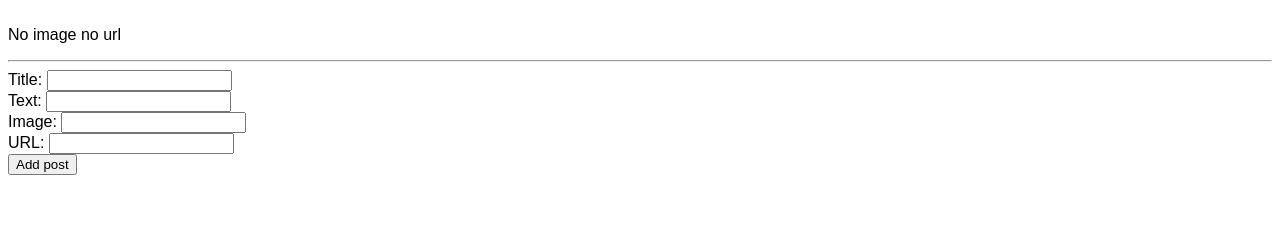
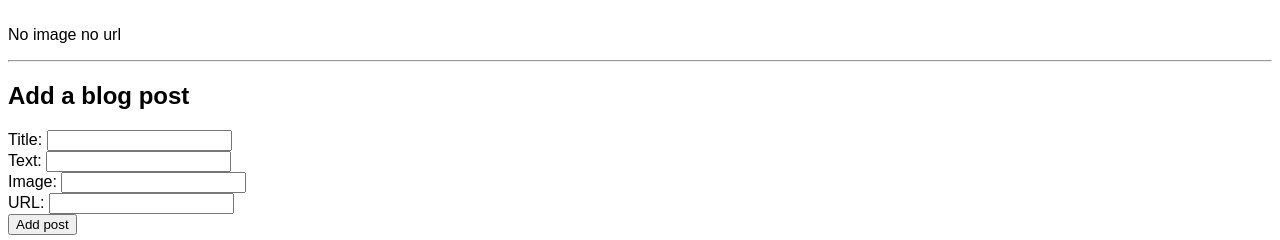
Before and after one commit to majudhu/laern-vue3-blog, a Vue app: page / in a window 1280 px wide. Shown: the part 1707-1947 px from the top of the page. Before the commit the page ends 1890 px from the top, so only its background shows below. Built offline with nearby package versions, Linux system fonts and the light colour scheme.

Commit message:
refactor blog post create form

```diff
--- a/src/App.vue
+++ b/src/App.vue
@@ -1,72 +1,32 @@
 <template>
-  <HelloWorld msg="Welcome to Learn Vue 3 Blog" />
+  <h1>Welcome to Learn Vue 3 Blog</h1>
 
   <BlogPost v-for="post in posts" :key="post.title" :post="post" />
 
-  <form @submit.prevent="submitForm">
-    <div>
-      <label>Title: <input name="title" required v-model="title" /></label>
-      <span v-if="titleNotUnique" class="text-red">Title not unique</span>
-    </div>
-    <div>
-      <label>Text: <input name="text" required /> </label>
-    </div>
-    <div>
-      <label>Image: <input name="image" /> </label>
-    </div>
-    <div>
-      <label>URL: <input name="url" /> </label>
-    </div>
-    <button type="submit" :disabled="titleNotUnique">Add post</button>
-  </form>
+  <BlogPostCreateForm :posts="posts" :addPost="addPost" />
 </template>
 
 <script>
-import HelloWorld from "./components/HelloWorld.vue";
 import BlogPost from "./components/BlogPost.vue";
+import BlogPostCreateForm from "./components/BlogPostCreateForm.vue";
 import SAMPLE_POSTS from "./assets/sample_posts.json";
 
 export default {
   name: "App",
   components: {
-    HelloWorld,
     BlogPost,
+    BlogPostCreateForm,
   },
   methods: {
     addPost(title, text, image, url) {
       this.posts.push({ title, text, image, url });
     },
-    submitForm({ target }) {
-      const { title, text, image, url } = target.elements;
-      this.posts.push({
-        title: title.value,
-        text: text.value,
-        image: image.value,
-        url: url.value,
-      });
-    },
-  },
-  computed: {
-    titleNotUnique() {
-      return this.posts.some(
-        (p) => p.title?.toLowerCase() == this.title?.toLowerCase()
-      );
-    },
   },
   data() {
-    return {
-      title: "",
-      posts: SAMPLE_POSTS,
-    };
+    return { posts: SAMPLE_POSTS };
   },
 };
 </script>
 
 <style>
-body {
-  font-family: sans-serif;
-}
-.text-red {
-  color: red;
-}
 </style>
--- /dev/null
+++ b/src/components/BlogPostCreateForm.vue
@@ -0,0 +1,56 @@
+<template>
+  <form @submit.prevent="submitForm">
+    <h2>Add a blog post</h2>
+    <div>
+      <label>Title: <input name="title" required v-model="title" /></label>
+      <span v-if="titleNotUnique" class="text-red">Title not unique</span>
+    </div>
+    <div>
+      <label>Text: <input name="text" required /> </label>
+    </div>
+    <div>
+      <label>Image: <input name="image" /> </label>
+    </div>
+    <div>
+      <label>URL: <input name="url" /> </label>
+    </div>
+    <button type="submit" :disabled="titleNotUnique">Add post</button>
+  </form>
+</template>
+
+<script>
+export default {
+  name: "BlogPostCreateForm",
+  props: {
+    posts: Array,
+    addPost: Function,
+  },
+  methods: {
+    submitForm({ target }) {
+      const { title, text, image, url } = target.elements;
+      this.addPost(title.value, text.value, image.value, url.value);
+      this.title = "";
+      target.reset();
+    },
+  },
+  computed: {
+    titleNotUnique() {
+      return this.posts.some(
+        (p) => p.title?.toLowerCase() == this.title?.toLowerCase()
+      );
+    },
+  },
+  data() {
+    return { title: "" };
+  },
+};
+</script>
+
+<style>
+body {
+  font-family: sans-serif;
+}
+.text-red {
+  color: red;
+}
+</style>
--- a/src/components/HelloWorld.vue
+++ /dev/null
@@ -1,18 +0,0 @@
-<template>
-  <div class="hello">
-    <h1>{{ msg }}</h1>
-  </div>
-</template>
-
-<script>
-export default {
-  name: "HelloWorld",
-  props: {
-    msg: String,
-  },
-};
-</script>
-
-<!-- Add "scoped" attribute to limit CSS to this component only -->
-<style scoped>
-</style>
```
Also changed, not shown: 5 other files (tests, documents, lock files or other folders).
